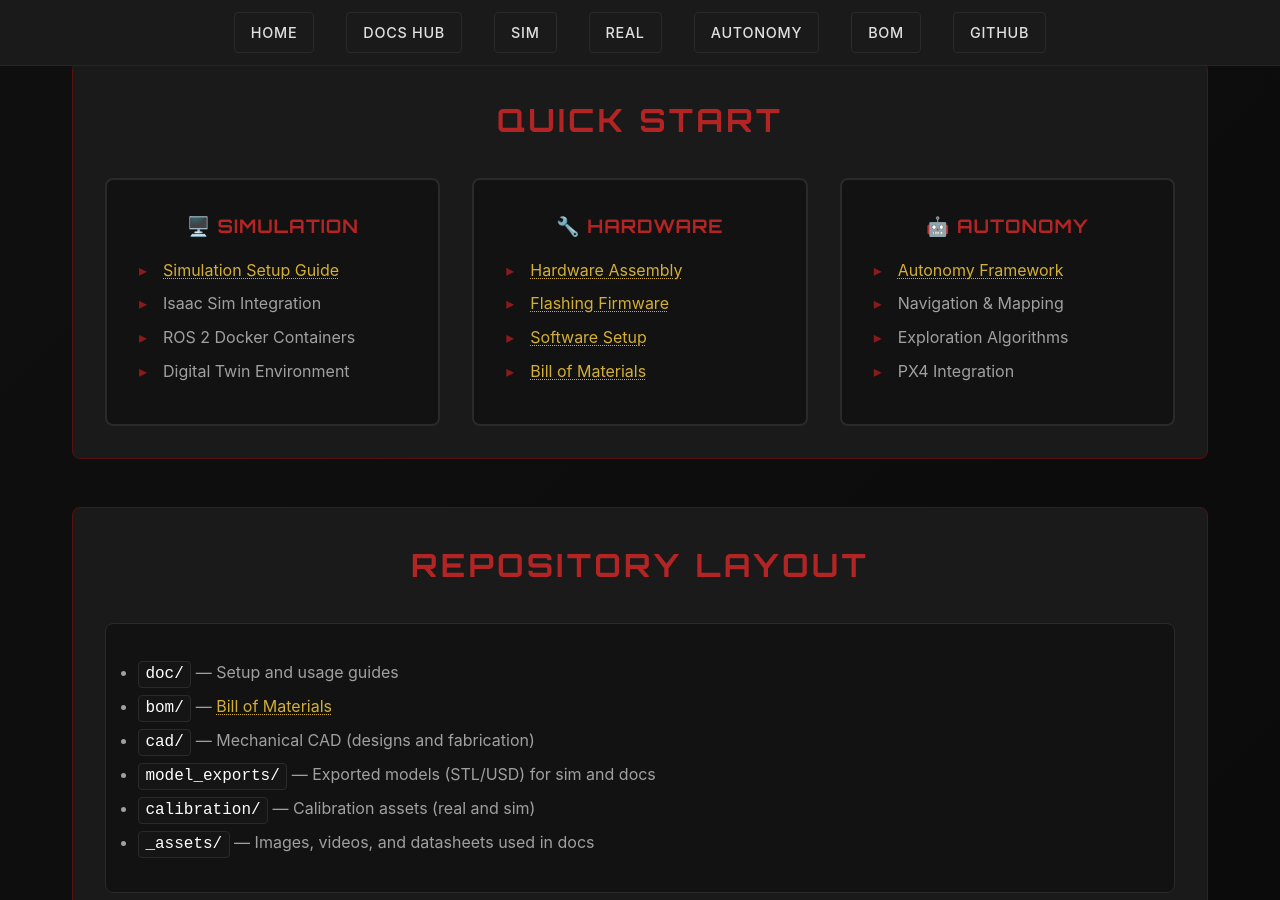
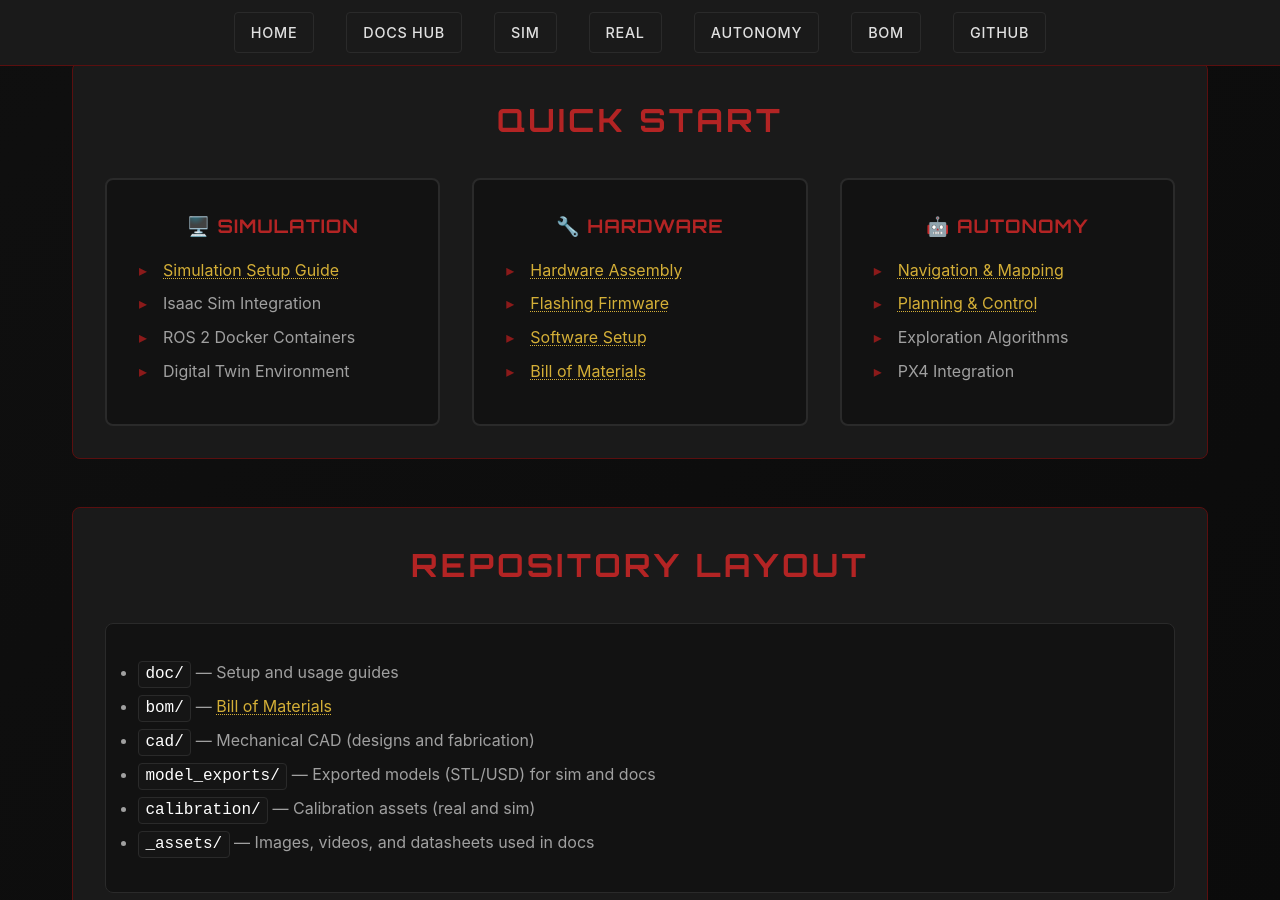
Before and after one commit to SasaKuruppuarachchi/agipix, a Jekyll site: the page built from index.html, in a window 1280 px wide and 900 px high, scrolled down 2374 px. Built offline with Jekyll 4.4.1, drawn with Linux system fonts in a browser that asks for light colours.

Commit message:
Update simulation and real hardware links in index.html; enhance navigation consistency

```diff
--- a/index.html
+++ b/index.html
@@ -15,7 +15,7 @@
   <div>
   <a href="{{ site.github.repository_url }}" class="btn" target="_blank">View on GitHub</a>
   <a href="{{ '/docs' | relative_url }}" class="btn btn-secondary">Docs Hub</a>
-  <a href="{{ '/docs/sim/1_setup_sim' | relative_url }}" class="btn btn-secondary">Get Started (Sim)</a>
+  <a href="{{ '/docs/sim/index' | relative_url }}" class="btn btn-secondary">Get Started (Sim)</a>
   </div>
 </section>
 
@@ -24,14 +24,14 @@
     <h3>Simulation</h3>
     <img src="{{ '/_assets/images/sim.png' | relative_url }}" alt="Agipix Simulation">
     <p>Digital Twin in Isaac Sim with full sensor fidelity and physics simulation</p>
-  <a href="{{ '/docs/sim/1_setup_sim' | relative_url }}" class="btn btn-secondary">Setup Simulation →</a>
+  <a href="{{ '/docs/sim/index' | relative_url }}" class="btn btn-secondary">Setup Simulation →</a>
   </div>
 
   <div class="real-box">
     <h3>Real Hardware</h3>
     <img src="{{ '/_assets/images/real.jpg' | relative_url }}" alt="Agipix Real Hardware">
     <p>Physical platform ready for deployment with identical autonomy stack</p>
-  <a href="{{ '/docs/real/1_hardware_assembly' | relative_url }}" class="btn btn-secondary">Build Hardware →</a>
+  <a href="{{ '/docs/real/index' | relative_url }}" class="btn btn-secondary">Build Hardware →</a>
   </div>
 </section>
 
@@ -98,8 +98,8 @@
     <div class="quick-start-card">
       <h3>🤖 Autonomy</h3>
       <ul>
-  <li><a href="{{ '/docs/autonomy/2_planning_control' | relative_url }}">Autonomy Framework</a></li>
-        <li>Navigation & Mapping</li>
+  <li><a href="{{ '/docs/autonomy/1_perception' | relative_url }}">Navigation & Mapping</a></li>
+  <li><a href="{{ '/docs/autonomy/2_planning_control' | relative_url }}">Planning & Control</a></li>
         <li>Exploration Algorithms</li>
         <li>PX4 Integration</li>
       </ul>
```
